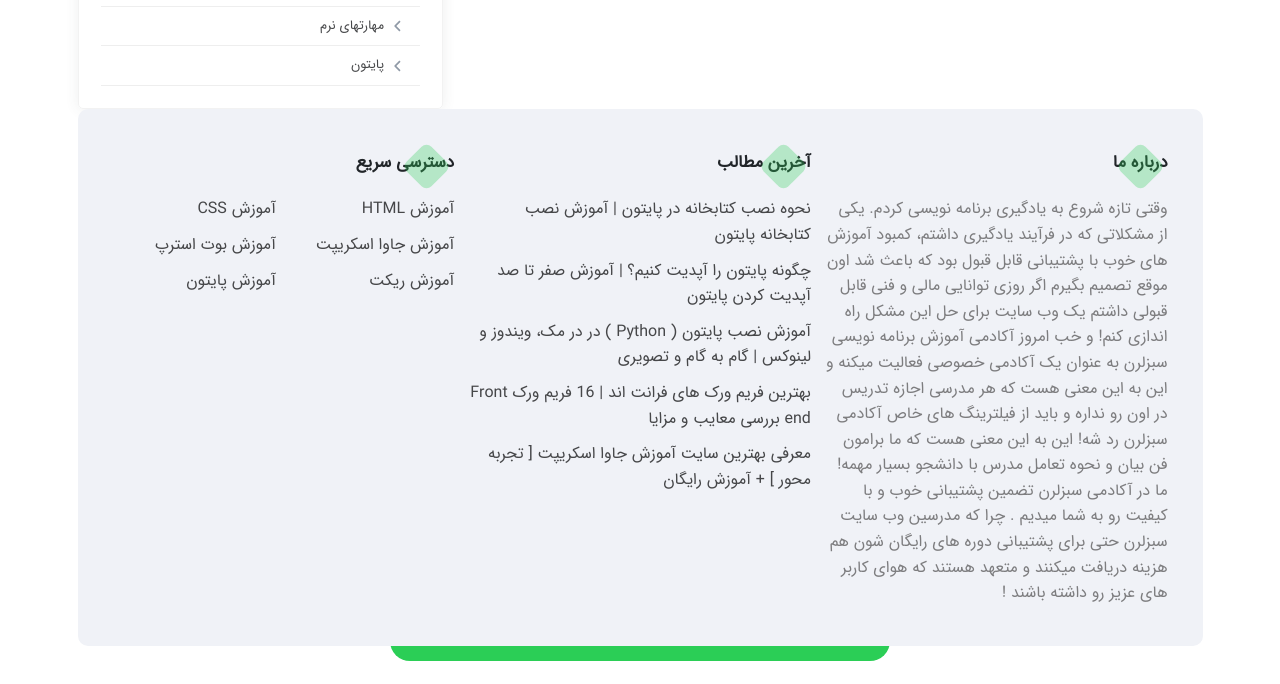
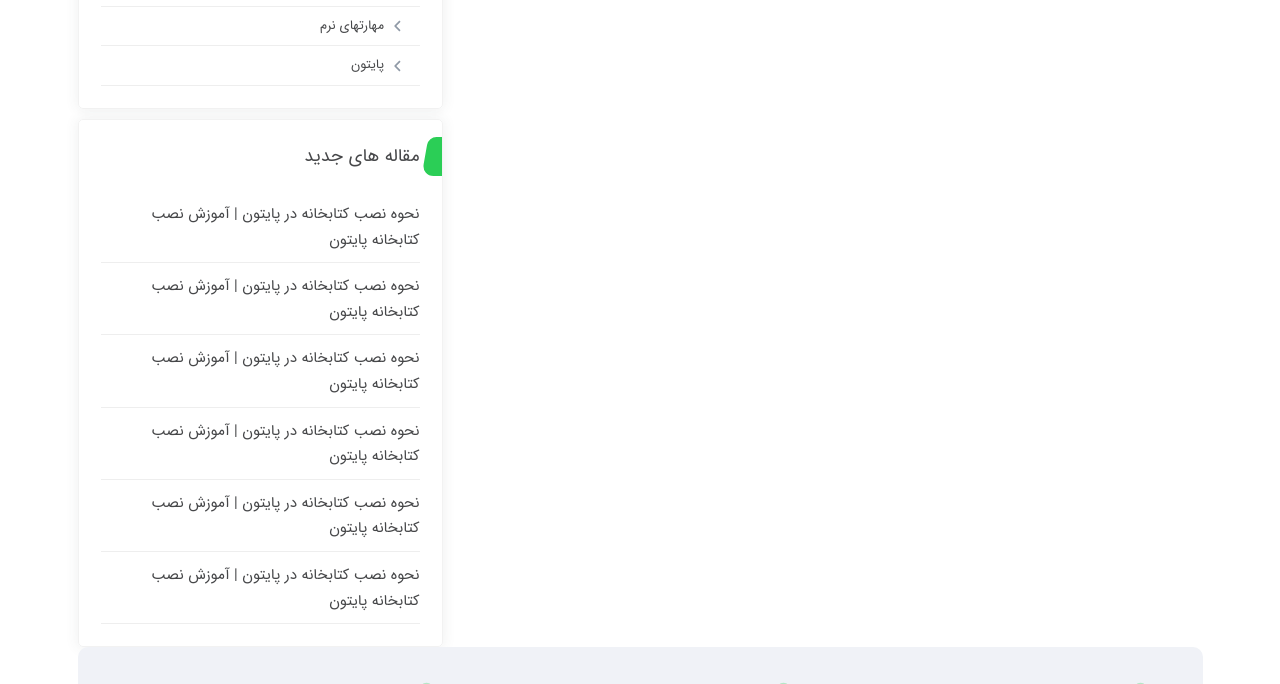
Before and after one commit to alir-ai/SabzLearn, a plain HTML site: page blog.html in a window 1280 px wide. Shown: the part 771-1455 px from the top of the page. Drawn offline with Linux system fonts and the light colour scheme.

Commit message:
new articles designed

```diff
--- a/blog.html
+++ b/blog.html
@@ -332,6 +332,42 @@
                   </li>
                 </ul>
               </div>
+
+              <div class="course-info">
+                <span class="course-info__courses-title">مقاله های جدید </span>
+                <ul class="last-articles__list">
+                  <li class="last-articles__item">
+                    <a href="#" class="last-articles__link">
+                      نحوه نصب کتابخانه در پایتون | آموزش نصب کتابخانه پایتون
+                    </a>
+                  </li>
+                  <li class="last-articles__item">
+                    <a href="#" class="last-articles__link">
+                      نحوه نصب کتابخانه در پایتون | آموزش نصب کتابخانه پایتون
+                    </a>
+                  </li>
+                  <li class="last-articles__item">
+                    <a href="#" class="last-articles__link">
+                      نحوه نصب کتابخانه در پایتون | آموزش نصب کتابخانه پایتون
+                    </a>
+                  </li>
+                  <li class="last-articles__item">
+                    <a href="#" class="last-articles__link">
+                      نحوه نصب کتابخانه در پایتون | آموزش نصب کتابخانه پایتون
+                    </a>
+                  </li>
+                  <li class="last-articles__item">
+                    <a href="#" class="last-articles__link">
+                      نحوه نصب کتابخانه در پایتون | آموزش نصب کتابخانه پایتون
+                    </a>
+                  </li>
+                  <li class="last-articles__item">
+                    <a href="#" class="last-articles__link">
+                      نحوه نصب کتابخانه در پایتون | آموزش نصب کتابخانه پایتون
+                    </a>
+                  </li>
+                </ul>
+              </div>
             </div>
           </div>
         </div>
--- a/css/blog.css
+++ b/css/blog.css
@@ -72,4 +72,15 @@
   margin-right: 0.5rem;
 }
 
+.last-articles__list{
+    margin-top: 2rem;
+}
+.last-articles__item{
+    border-bottom: 1px solid #eeeeee;
+    padding: 1rem 0;
+}
+.last-articles__link{
+    font-size: 1.5rem;
+}
+
 /* Finish Side bar styles */
```
